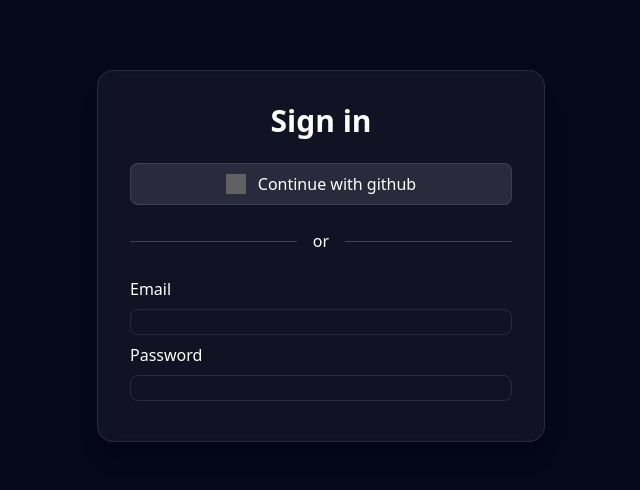
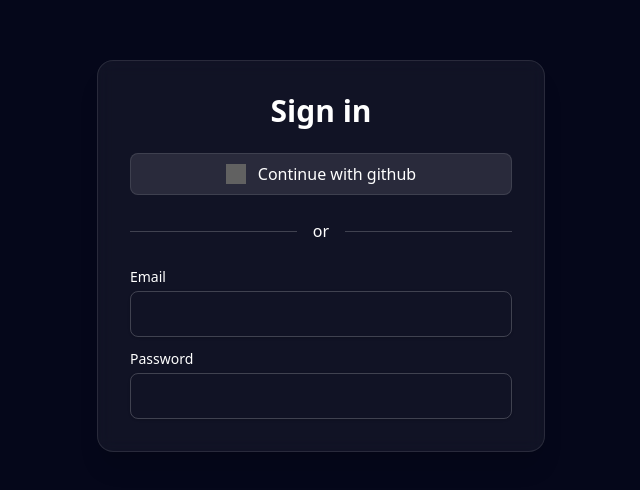
Before and after one commit to Tanujeet/CodeClimb, a Next.js app in the folder apps/web/: page /auth/signin in a window 1280 px wide. Shown: the part 144-634 px from the top of the page, without its empty margins (319-959 px from the left). Built offline with nearby package versions, Linux system fonts and the light colour scheme; grey boxes are pictures that could not be loaded.

Commit message:
signin page added

```diff
--- a/apps/web/app/auth/signin/page.tsx
+++ b/apps/web/app/auth/signin/page.tsx
@@ -21,19 +21,19 @@ const Signin = () => {
           <hr className="flex-grow border-white/20" />
         </div>
         <form className="space-y-3">
-          <label>
+          <label className="block text-sm font-medium text-white">
             Email
             <input
               type="email"
-              className="w-full border border-white/10 rounded-lg my-2"
+              className="mt-1 block w-full p-3 border border-white/20 text-white rounded-lg shadow-sm focus:ring-blue-500 focus:border-blue-500"
               placeholder=""
             />
           </label>
-          <label>
+          <label className="block text-sm font-medium text-white">
             Password
             <input
               type="password"
-              className="w-full border border-white/10 rounded-lg my-2"
+              className="mt-1 block w-full p-3 border border-white/20 text-white rounded-lg shadow-sm focus:ring-blue-500 focus:border-blue-500"
             />
           </label>
         </form>
```
